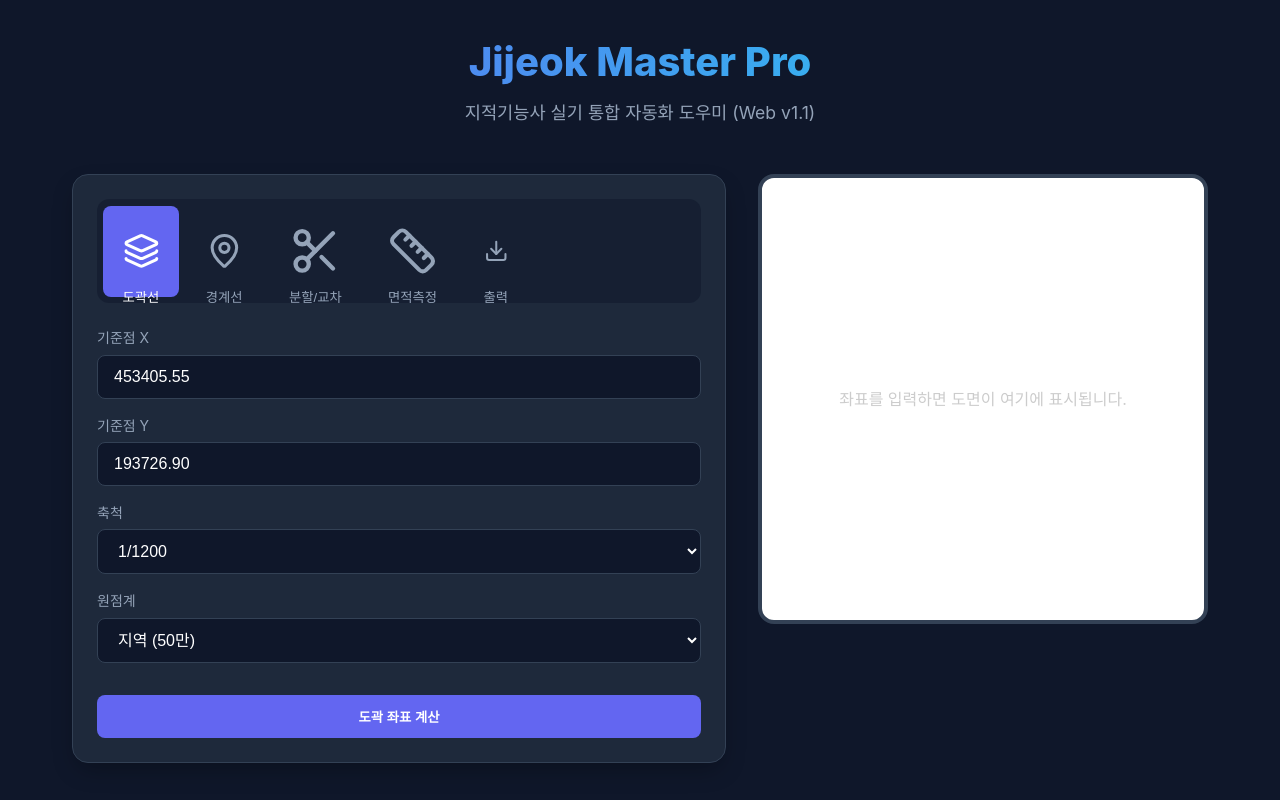
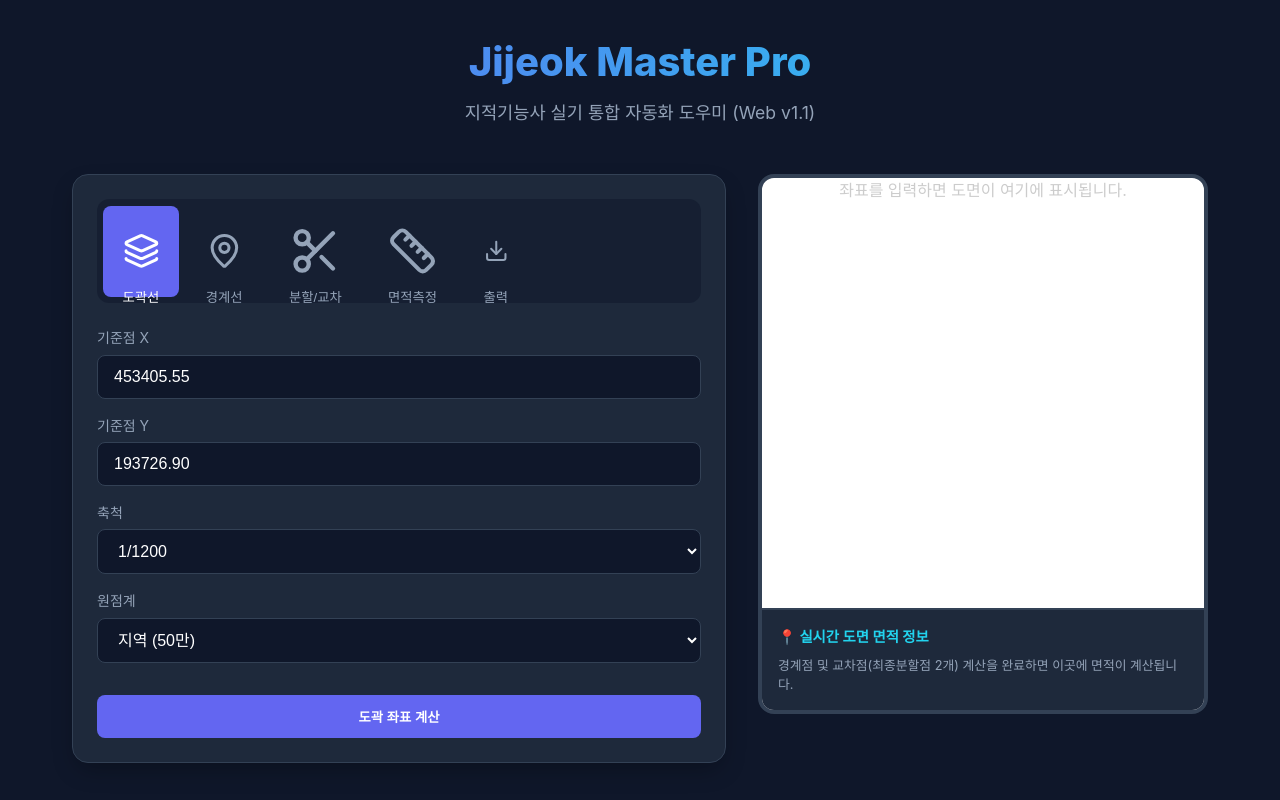
Before and after one commit to horey205/jijuk_ginungsa_cad, a React (Vite) app in the folder web/: page / in a window 1280 px wide. Built offline with nearby package versions, Linux system fonts and the light colour scheme.

Commit message:
Fix precision loss in area calculation by shifting coordinates to origin

```diff
--- a/web/src/main.tsx
+++ b/web/src/main.tsx
@@ -37,12 +37,18 @@ const jijeokFinalRound = (val) => {
 };
 
 const calculateArea = (pts) => {
+  if (pts.length < 3) return 0;
+  const refX = pts[0].x;
+  const refY = pts[0].y;
   let area = 0;
   const n = pts.length;
   for (let i = 0; i < n; i++) {
     const j = (i + 1) % n;
-    area += pts[i].y * pts[j].x;
-    area -= pts[j].y * pts[i].x;
+    const xi = pts[i].x - refX;
+    const yi = pts[i].y - refY;
+    const xj = pts[j].x - refX;
+    const yj = pts[j].y - refY;
+    area += yi * xj - yj * xi;
   }
   return Math.abs(area) / 2.0;
 };
@@ -551,12 +557,39 @@ function App() {
           </div>
         </div>
 
-        <div className="map-container">
-          {svgElements ? svgElements : (
-            <div style={{display:'flex', height:'100%', alignItems:'center', justifyContent:'center', color:'#ccc'}}>
-              좌표를 입력하면 도면이 여기에 표시됩니다.
-            </div>
-          )}
+        <div className="map-container" style={{ display: 'flex', flexDirection: 'column', height: 'auto', minHeight: '520px' }}>
+          <div style={{ flex: 1, minHeight: '430px', position: 'relative' }}>
+            {svgElements ? svgElements : (
+              <div style={{display:'flex', height:'100%', alignItems:'center', justifyContent:'center', color:'#ccc'}}>
+                좌표를 입력하면 도면이 여기에 표시됩니다.
+              </div>
+            )}
+          </div>
+          <div style={{ background: '#1e293b', borderTop: '2px solid var(--border)', padding: '1rem', color: 'white', display: 'flex', flexDirection: 'column', gap: '0.5rem' }}>
+            <h4 style={{ fontSize: '0.9rem', color: 'var(--accent)', fontWeight: 'bold' }}>📍 실시간 도면 면적 정보</h4>
+            {areaResults ? (
+              <div style={{ display: 'grid', gridTemplateColumns: '1fr 1fr', gap: '1rem', fontSize: '0.85rem' }}>
+                <div>
+                  <p><span style={{ color: 'var(--text-muted)' }}>{jibunA} (측정):</span> <strong>{areaResults.m_a.toFixed(2)} ㎡</strong></p>
+                  <p><span style={{ color: 'var(--text-muted)' }}>{jibunA} (결정):</span> <strong style={{ color: 'var(--success)' }}>{areaResults.f_a} ㎡</strong></p>
+                </div>
+                <div>
+                  <p><span style={{ color: 'var(--text-muted)' }}>{jibunB} (측정):</span> <strong>{areaResults.m_b.toFixed(2)} ㎡</strong></p>
+                  <p><span style={{ color: 'var(--text-muted)' }}>{jibunB} (결정):</span> <strong style={{ color: 'var(--success)' }}>{areaResults.f_b} ㎡</strong></p>
+                </div>
+                <div style={{ gridColumn: 'span 2', borderTop: '1px dashed var(--border)', paddingTop: '0.5rem', display: 'flex', justifyContent: 'space-between', alignItems: 'center' }}>
+                  <span>측정 합계: <strong>{areaResults.sum_m.toFixed(2)} ㎡</strong> (공부: {areaResults.oArea} ㎡)</span>
+                  <span style={{ fontWeight: 'bold', color: areaResults.status === "적합" ? 'var(--success)' : 'var(--error)' }}>
+                    판정: {areaResults.status} ({areaResults.diff.toFixed(4)} ㎡)
+                  </span>
+                </div>
+              </div>
+            ) : (
+              <p style={{ fontSize: '0.8rem', color: 'var(--text-muted)' }}>
+                경계점 및 교차점(최종분할점 2개) 계산을 완료하면 이곳에 면적이 계산됩니다.
+              </p>
+            )}
+          </div>
         </div>
       </main>
     </div>
```
Also changed, not shown: 1 other file (tests, documents, lock files or other folders).
